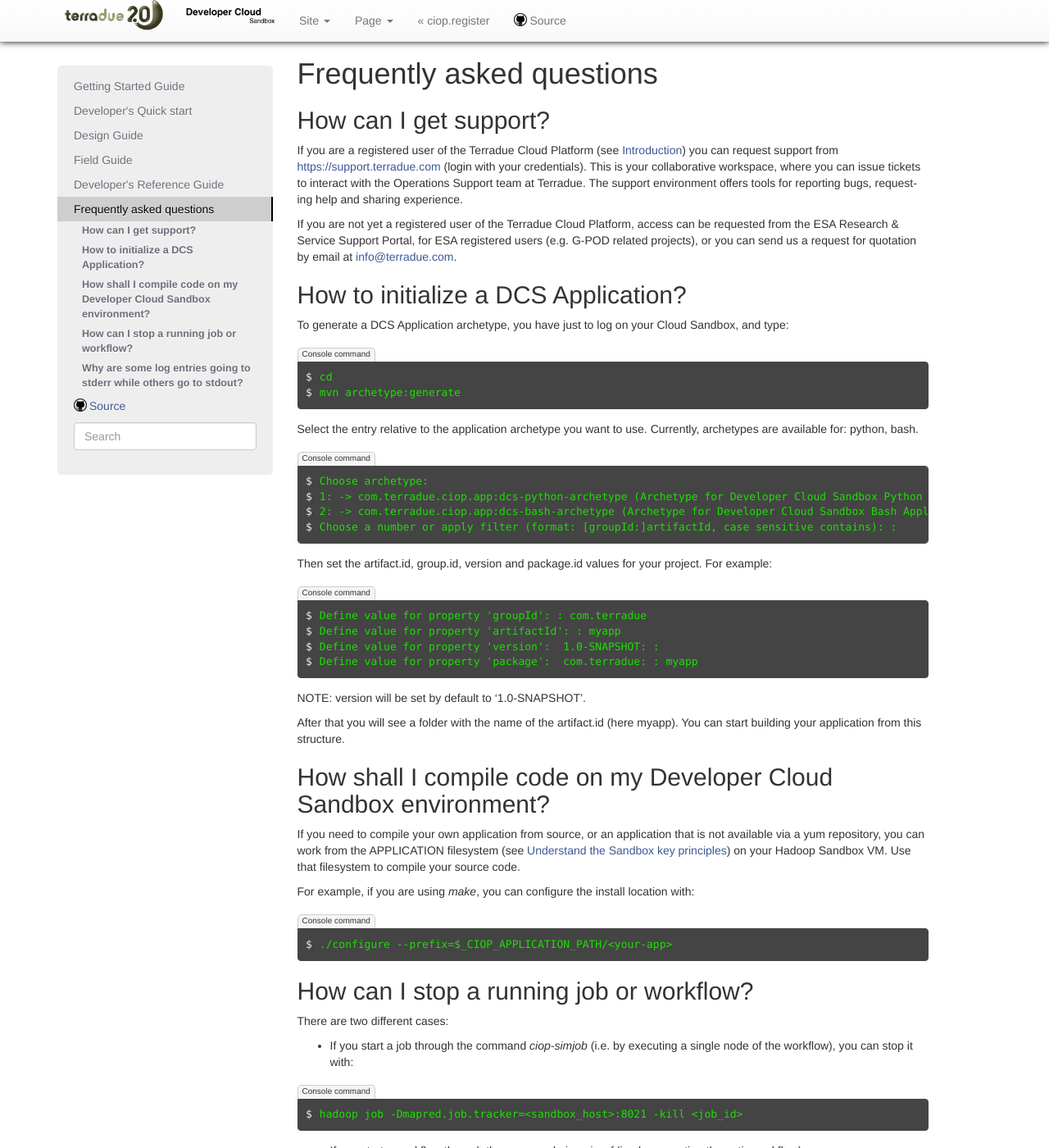
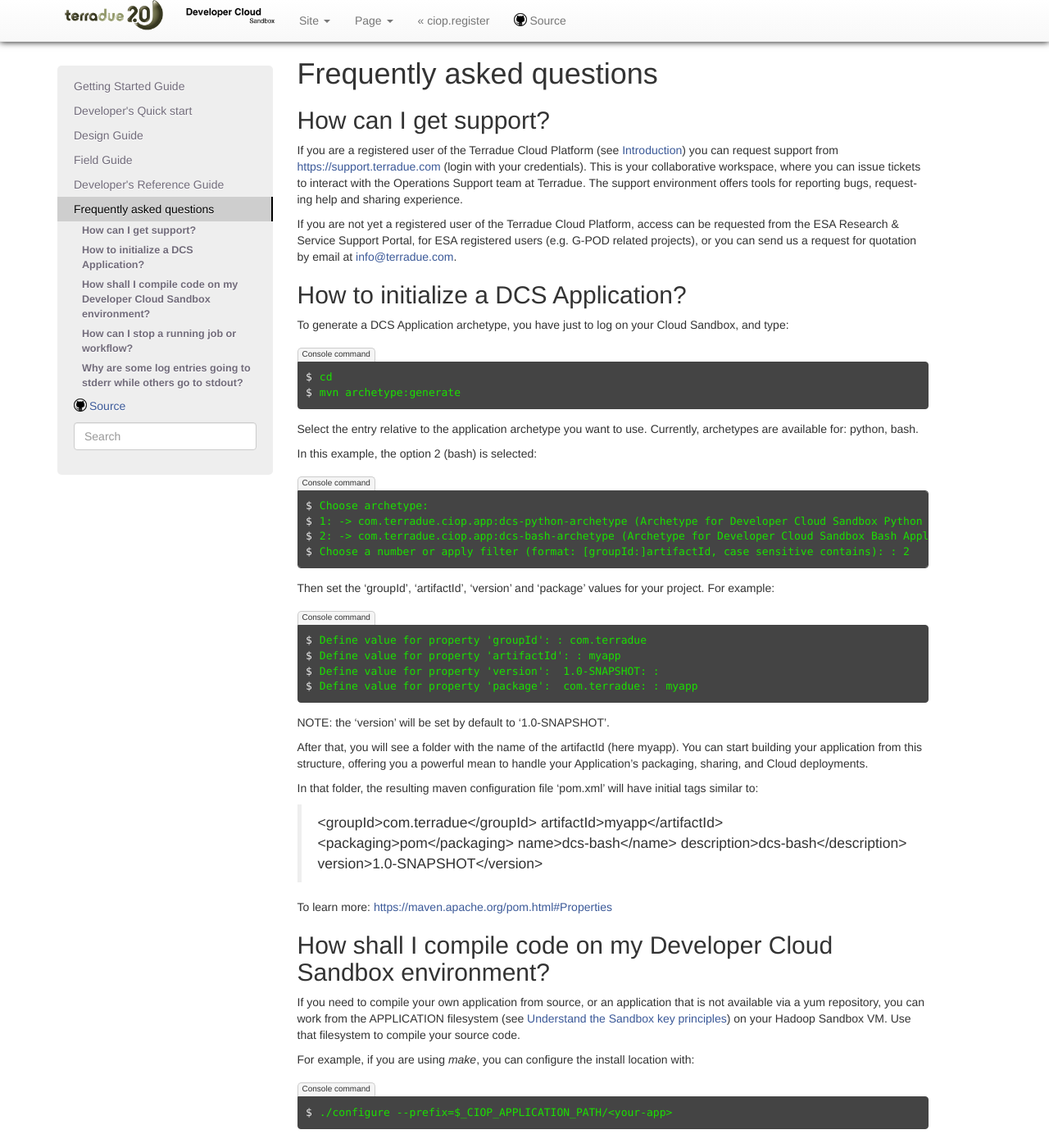
Before and after one commit to Terradue/doc-developer-sandbox, a Sphinx documentation site: the page built from source/faq/index.rst, in a window 1280 px wide and 1400 px high. Shown: the whole window at 82% size. Built offline with Sphinx 7.4.7, drawn with Linux system fonts in a browser that asks for light colours; pages that are not in the unit, such as notebooks, are missing from menus.

Commit message:
Update index.rst

```diff
--- a/source/faq/index.rst
+++ b/source/faq/index.rst
@@ -25,14 +25,17 @@
 Select the entry relative to the application archetype you want to use.
 Currently, archetypes are available for: python, bash.
 
+In this example, the option 2 (bash) is selected:
+
 .. code-block:: console
 
   Choose archetype:
   1: -> com.terradue.ciop.app:dcs-python-archetype (Archetype for Developer Cloud Sandbox Python Applications)
   2: -> com.terradue.ciop.app:dcs-bash-archetype (Archetype for Developer Cloud Sandbox Bash Applications)
-  Choose a number or apply filter (format: [groupId:]artifactId, case sensitive contains): :
+  Choose a number or apply filter (format: [groupId:]artifactId, case sensitive contains): : 2
 
-Then set the artifact.id, group.id, version and package.id values for your project. For example:
+Then set the 'groupId', 'artifactId', 'version' and 'package' values for your project.
+For example:
 
 .. code-block:: console
 
@@ -41,10 +44,21 @@
   Define value for property 'version':  1.0-SNAPSHOT: :
   Define value for property 'package':  com.terradue: : myapp
 
-NOTE: version will be set by default to '1.0-SNAPSHOT'.
+NOTE: the 'version' will be set by default to '1.0-SNAPSHOT'.
 
-After that you will see a folder with the name of the artifact.id (here myapp).
-You can start building your application from this structure.
+After that, you will see a folder with the name of the artifactId (here myapp).
+You can start building your application from this structure, offering you a powerful mean to handle your Application's packaging, sharing, and Cloud deployments.
+
+In that folder, the resulting maven configuration file 'pom.xml' will have initial tags similar to:
+
+  <groupId>com.terradue</groupId>
+  artifactId>myapp</artifactId>
+  <packaging>pom</packaging>
+  name>dcs-bash</name>
+  description>dcs-bash</description>
+  version>1.0-SNAPSHOT</version>
+
+To learn more: https://maven.apache.org/pom.html#Properties
 
 How shall I compile code on my Developer Cloud Sandbox environment?
 -------------------------------------------------------------------
```
